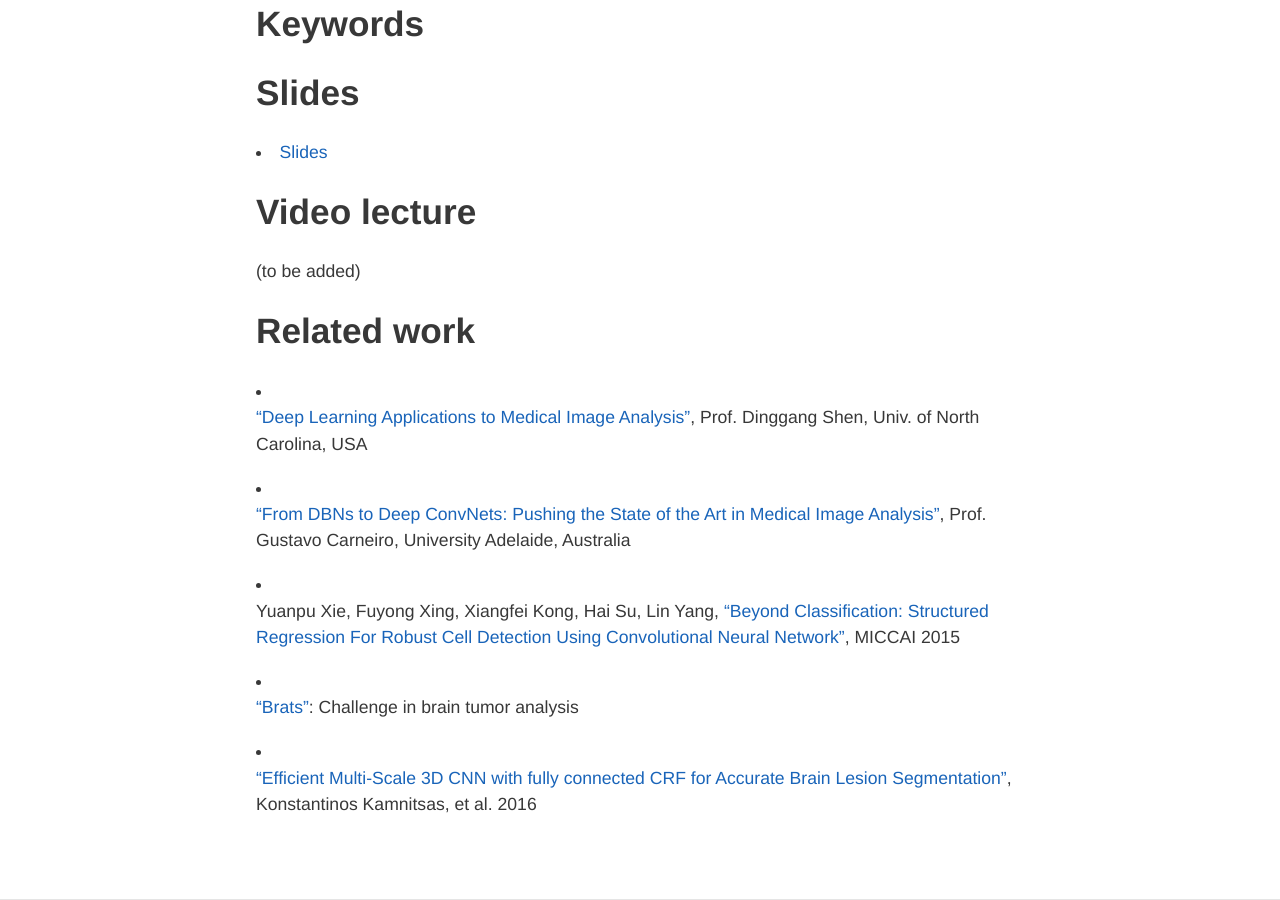
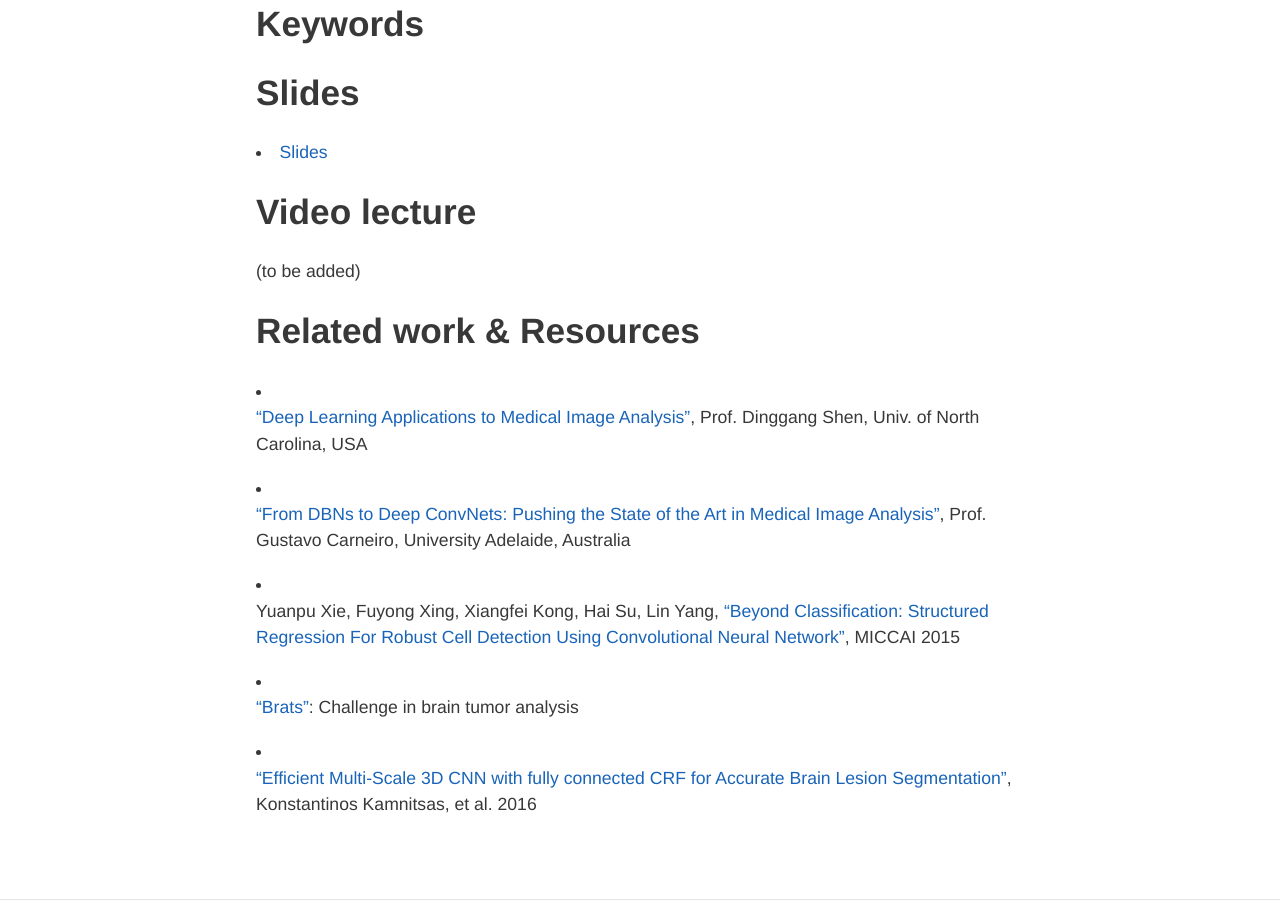
Before and after one commit to imatge-upc/telecombcn-2016-dlcv, a Jekyll site: the page built from medical.md, in a window 1280 px wide and 900 px high, scrolled down 588 px. Built offline with Jekyll 4.4.1, drawn with Linux system fonts in a browser that asks for light colours; nearby versions of some CDN libraries.

Commit message:
Update medical.md

```diff
--- a/medical.md
+++ b/medical.md
@@ -25,7 +25,7 @@ hide: true
 
 (to be added)
 
-## Related work
+## Related work & Resources
 
 * ["Deep Learning Applications to Medical Image Analysis"](https://docs.google.com/viewer?a=v&pid=sites&srcid=ZGVmYXVsdGRvbWFpbnxza2V2aW56aG91fGd4OjM2NWFhN2QyMzMzMTA5Ng), Prof. Dinggang Shen, Univ. of North Carolina, USA
 
```
